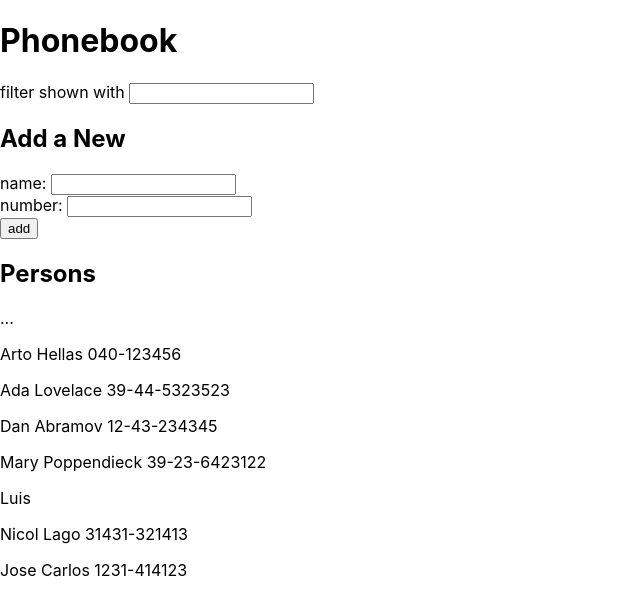
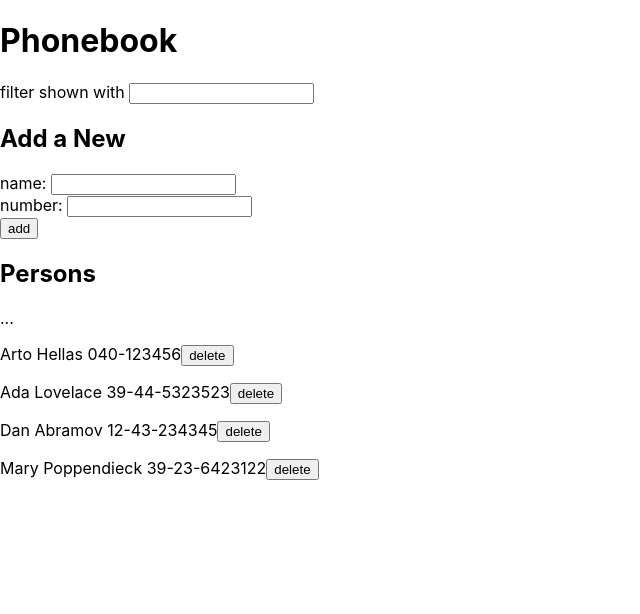
Before and after one commit to Aushzlten12/fullstackOpen, a React (Create React App) app in the folder part2/phonebook/: page / in a window 1280 px wide. Shown: the top 614 px of the page, without its empty margins (0-640 px from the left). Built offline with nearby package versions, Linux system fonts and the light colour scheme; data requests are answered from the project's data file.

Commit message:
Exercise 2.17 finished

```diff
--- a/part2/phonebook/db.json
+++ b/part2/phonebook/db.json
@@ -19,21 +19,6 @@
       "name": "Mary Poppendieck",
       "number": "39-23-6423122",
       "id": 4
-    },
-    {
-      "name": "Luis",
-      "phone": "2341-213141",
-      "id": 5
-    },
-    {
-      "name": "Nicol Lago",
-      "number": "31431-321413",
-      "id": 6
-    },
-    {
-      "name": "Jose Carlos",
-      "number": "1231-414123",
-      "id": 7
     }
   ]
 }
--- a/part2/phonebook/src/App.js
+++ b/part2/phonebook/src/App.js
@@ -31,7 +31,11 @@ const App = () => {
       />
       <h2>Persons</h2>
       ...
-      <Persons persons={filteredPersons} />
+      <Persons
+        persons={filteredPersons}
+        setter={setPersons}
+        method={personsService}
+      />
     </div>
   );
 };
--- a/part2/phonebook/src/components/Persons.js
+++ b/part2/phonebook/src/components/Persons.js
@@ -1,13 +1,26 @@
 import React from "react";
 
-const Persons = ({ persons }) => {
+const Persons = ({ persons, setter, method }) => {
+  const handleDeleteClick = (person) => {
+    if (window.confirm("Do you want to delete this person?")) {
+      method
+        .remove(person.id)
+        .then(() => setter(persons.filter((item) => item.id !== person.id)))
+        .catch((error) => {
+          window.alert(`ERROR: ${error}`);
+        });
+    }
+  };
   return (
     <div>
-      {persons.map((person, index) => {
+      {persons.map((person) => {
         return (
-          <p key={index}>
-            {person.name} {person.number}
-          </p>
+          <div key={person.id}>
+            <p>
+              {person.name} {person.number}
+              <button onClick={() => handleDeleteClick(person)}>delete</button>
+            </p>
+          </div>
         );
       })}
     </div>
--- a/part2/phonebook/src/services/persons.js
+++ b/part2/phonebook/src/services/persons.js
@@ -11,9 +11,15 @@ const create = async (newObject) => {
   return await request.then((response) => response.data);
 };
 
+const remove = async (id) => {
+  const request = axios.delete(`${baseUrl}/${id}`);
+  return await request.then((response) => response);
+};
+
 const personsService = {
   getAll,
   create,
+  remove,
 };
 
 export default personsService;
```
